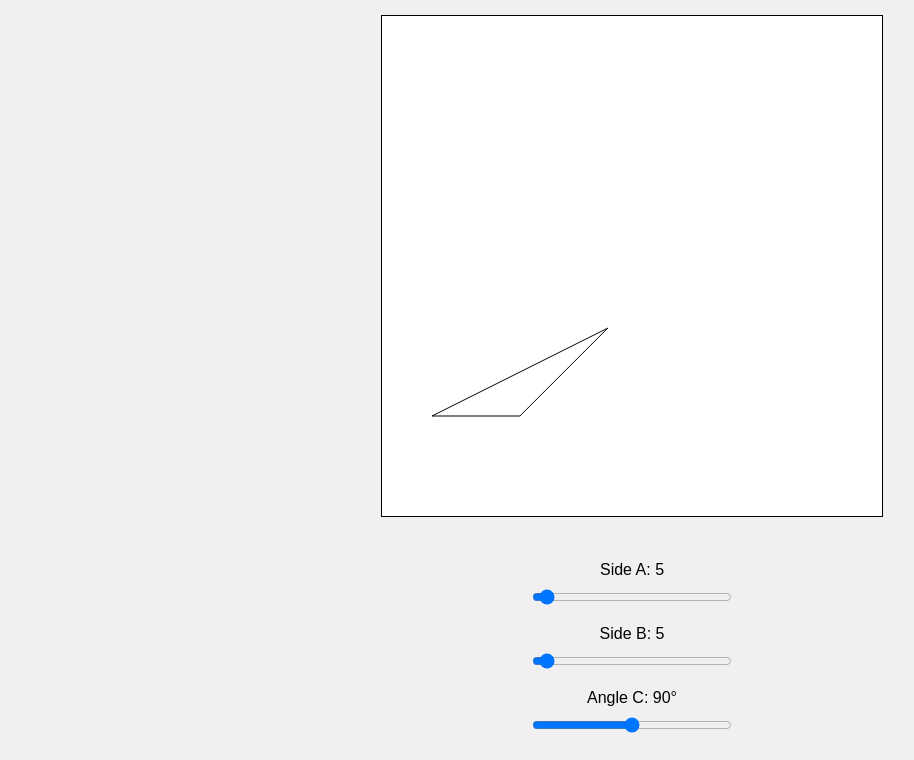
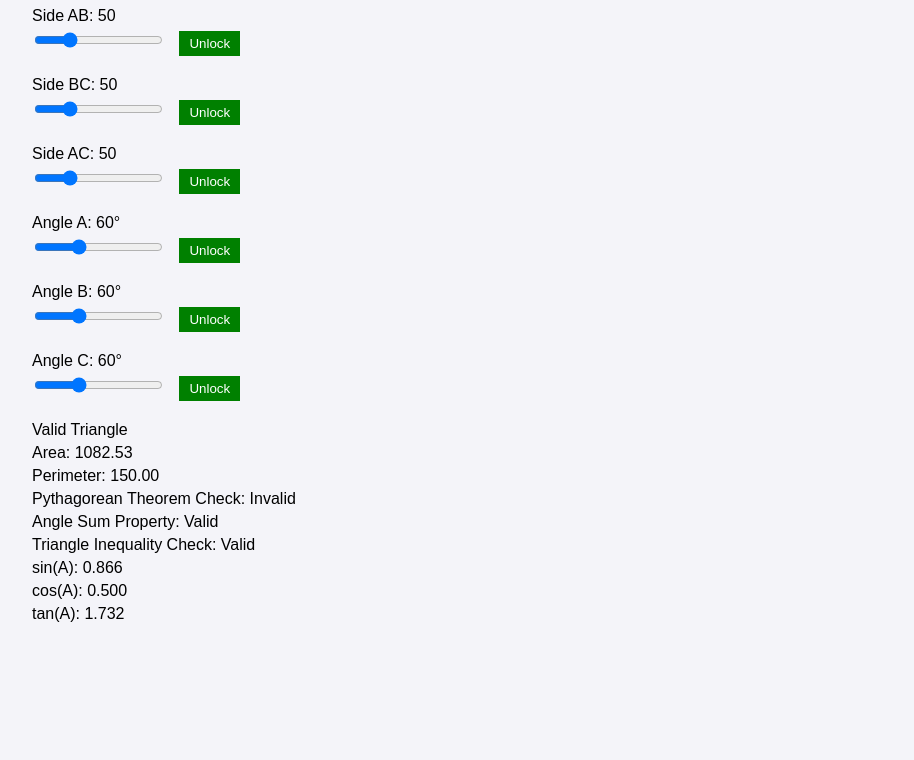
Before and after one commit to HemangKeswani12/trigonometry, a plain HTML site: page index.html in a window 1280 px wide. Shown: the part 113-873 px from the top of the page, without its empty margins (8-922 px from the left). After the commit the page ends 800 px from the top, so only its background shows below. Drawn offline with Linux system fonts and the light colour scheme.

Commit message:
Update index.html

```diff
--- a/index.html
+++ b/index.html
@@ -7,132 +7,157 @@
     <style>
         body {
             font-family: Arial, sans-serif;
+            margin: 20px;
+            padding: 20px;
+            background-color: #f4f4f9;
+        }
+        h1 {
             text-align: center;
-            padding: 20px;
-            background-color: #f0f0f0;
         }
-        .controls {
-            margin: 20px;
+        .slider-container {
+            margin-bottom: 20px;
         }
-        .slider {
-            display: flex;
-            flex-direction: column;
-            align-items: center;
-            margin: 10px;
-        }
-        input[type="range"] {
-            width: 200px;
-            margin: 10px 0;
-        }
-        canvas {
-            border: 1px solid #000;
-            margin: 20px auto;
-            background-color: white;
+        .slider-container label {
+            display: block;
+            margin-bottom: 5px;
         }
         .output {
-            background: #ffffff;
-            border: 1px solid #cccccc;
-            padding: 10px;
-            margin: 20px auto;
-            max-width: 400px;
-            text-align: left;
+            margin-top: 20px;
+        }
+        .output p {
+            margin: 5px 0;
+        }
+        .invalid {
+            color: red;
+            font-weight: bold;
+        }
+        button {
+            margin-left: 10px;
+            background-color: green;
+            color: white;
+            border: none;
+            padding: 5px 10px;
+            cursor: pointer;
+        }
+        button.locked {
+            background-color: grey;
         }
     </style>
 </head>
 <body>
     <h1>Triangle Simulator</h1>
-    <canvas id="triangleCanvas" width="500" height="500"></canvas>
 
-    <div class="controls">
-        <div class="slider">
-            <label>Side A: <span id="sideAValue">5</span></label>
-            <input type="range" id="sideA" min="1" max="100" value="5">
-        </div>
-        <div class="slider">
-            <label>Side B: <span id="sideBValue">5</span></label>
-            <input type="range" id="sideB" min="1" max="100" value="5">
-        </div>
-        <div class="slider">
-            <label>Angle C: <span id="angleCValue">90</span>°</label>
-            <input type="range" id="angleC" min="1" max="179" value="90">
-        </div>
+    <!-- Sliders for side lengths -->
+    <div class="slider-container">
+        <label>Side AB: <span id="abValue">50</span></label>
+        <input type="range" id="abSlider" min="1" max="200" value="50">
+        <button id="abLock" onclick="toggleLock('ab')">Unlock</button>
+    </div>
+    <div class="slider-container">
+        <label>Side BC: <span id="bcValue">50</span></label>
+        <input type="range" id="bcSlider" min="1" max="200" value="50">
+        <button id="bcLock" onclick="toggleLock('bc')">Unlock</button>
+    </div>
+    <div class="slider-container">
+        <label>Side AC: <span id="acValue">50</span></label>
+        <input type="range" id="acSlider" min="1" max="200" value="50">
+        <button id="acLock" onclick="toggleLock('ac')">Unlock</button>
     </div>
 
-    <div class="output" id="triangleDetails">
-        <!-- Output goes here -->
+    <!-- Sliders for angles -->
+    <div class="slider-container">
+        <label>Angle A: <span id="angleAValue">60</span>°</label>
+        <input type="range" id="angleASlider" min="1" max="179" value="60">
+        <button id="angleALock" onclick="toggleLock('angleA')">Unlock</button>
+    </div>
+    <div class="slider-container">
+        <label>Angle B: <span id="angleBValue">60</span>°</label>
+        <input type="range" id="angleBSlider" min="1" max="179" value="60">
+        <button id="angleBLock" onclick="toggleLock('angleB')">Unlock</button>
+    </div>
+    <div class="slider-container">
+        <label>Angle C: <span id="angleCValue">60</span>°</label>
+        <input type="range" id="angleCSlider" min="1" max="179" value="60">
+        <button id="angleCLock" onclick="toggleLock('angleC')">Unlock</button>
+    </div>
+
+    <!-- Output -->
+    <div class="output" id="output">
+        <p id="triangleStatus"></p>
+        <p>Area: <span id="area"></span></p>
+        <p>Perimeter: <span id="perimeter"></span></p>
+        <p>Pythagorean Theorem Check: <span id="pythagorean"></span></p>
+        <p>Angle Sum Property: <span id="angleSum"></span></p>
+        <p>Triangle Inequality Check: <span id="triangleInequality"></span></p>
+        <p>sin(A): <span id="sinA"></span></p>
+        <p>cos(A): <span id="cosA"></span></p>
+        <p>tan(A): <span id="tanA"></span></p>
     </div>
 
     <script>
-        const sideASlider = document.getElementById("sideA");
-        const sideBSlider = document.getElementById("sideB");
-        const angleCSlider = document.getElementById("angleC");
+        const abSlider = document.getElementById('abSlider');
+        const bcSlider = document.getElementById('bcSlider');
+        const acSlider = document.getElementById('acSlider');
+        const angleASlider = document.getElementById('angleASlider');
+        const angleBSlider = document.getElementById('angleBSlider');
+        const angleCSlider = document.getElementById('angleCSlider');
 
-        const sideAValue = document.getElementById("sideAValue");
-        const sideBValue = document.getElementById("sideBValue");
-        const angleCValue = document.getElementById("angleCValue");
+        const locks = { ab: false, bc: false, ac: false, angleA: false, angleB: false, angleC: false };
 
-        const canvas = document.getElementById("triangleCanvas");
-        const ctx = canvas.getContext("2d");
-
-        const details = document.getElementById("triangleDetails");
-
-        function updateTriangle() {
-            const a = +sideASlider.value;
-            const b = +sideBSlider.value;
-            const C = +angleCSlider.value;
-
-            sideAValue.textContent = a;
-            sideBValue.textContent = b;
-            angleCValue.textContent = C;
-
-            // Calculate third side and angles using the law of cosines/sines
-            const C_rad = (C * Math.PI) / 180;
-            const c = Math.sqrt(a * a + b * b - 2 * a * b * Math.cos(C_rad));
-            const A_rad = Math.asin((a * Math.sin(C_rad)) / c);
-            const B_rad = Math.PI - A_rad - C_rad;
-            const A = (A_rad * 180) / Math.PI;
-            const B = (B_rad * 180) / Math.PI;
-
-            const area = 0.5 * a * b * Math.sin(C_rad);
-            const perimeter = a + b + c;
-
-            const sinC = Math.sin(C_rad).toFixed(3);
-            const cosC = Math.cos(C_rad).toFixed(3);
-            const tanC = (Math.tan(C_rad) || "undefined").toFixed(3);
-
-            // Drawing the triangle
-            ctx.clearRect(0, 0, canvas.width, canvas.height);
-            const scale = 300 / (a + b + c);
-            const ax = 50, ay = 400;
-            const bx = ax + a * scale, by = ay;
-            const cx = bx + c * scale * Math.cos(B_rad), cy = by - c * scale * Math.sin(B_rad);
-
-            ctx.beginPath();
-            ctx.moveTo(ax, ay);
-            ctx.lineTo(bx, by);
-            ctx.lineTo(cx, cy);
-            ctx.closePath();
-            ctx.stroke();
-
-            // Output details
-            details.innerHTML = `
-                <b>Triangle Details:</b><br>
-                Right Angled: ${Math.abs(C - 90) < 0.01 ? "Yes" : "No"}<br>
-                Symmetrical: No<br>
-                Area: ${area.toFixed(2)}<br>
-                Perimeter: ${perimeter.toFixed(2)}<br>
-                sin(C): ${sinC}, cos(C): ${cosC}, tan(C): ${tanC}<br>
-                Pythagorean Check: ${
-                    Math.abs(a * a + b * b - c * c) < 0.01 ? "Valid" : "Not Applicable"
-                }
-            `;
+        function toggleLock(id) {
+            const lockButton = document.getElementById(`${id}Lock`);
+            locks[id] = !locks[id];
+            lockButton.textContent = locks[id] ? 'Locked' : 'Unlock';
+            lockButton.classList.toggle('locked');
         }
 
-        sideASlider.addEventListener("input", updateTriangle);
-        sideBSlider.addEventListener("input", updateTriangle);
-        angleCSlider.addEventListener("input", updateTriangle);
+        function calculate() {
+            const ab = Number(abSlider.value);
+            const bc = Number(bcSlider.value);
+            const ac = Number(acSlider.value);
+            const angleA = Number(angleASlider.value);
+            const angleB = Number(angleBSlider.value);
+            const angleC = Number(angleCSlider.value);
 
-        updateTriangle();
+            const isTriangle = ab + bc > ac && ab + ac > bc && bc + ac > ab && angleA + angleB + angleC === 180;
+
+            document.getElementById('abValue').textContent = ab;
+            document.getElementById('bcValue').textContent = bc;
+            document.getElementById('acValue').textContent = ac;
+            document.getElementById('angleAValue').textContent = angleA;
+            document.getElementById('angleBValue').textContent = angleB;
+            document.getElementById('angleCValue').textContent = angleC;
+
+            const area = 0.5 * ab * bc * Math.sin((Math.PI / 180) * angleC);
+            const perimeter = ab + bc + ac;
+
+            const sinA = (Math.sin((Math.PI / 180) * angleA)).toFixed(3);
+            const cosA = (Math.cos((Math.PI / 180) * angleA)).toFixed(3);
+            const tanA = (Math.tan((Math.PI / 180) * angleA)).toFixed(3);
+
+            document.getElementById('area').textContent = isTriangle ? area.toFixed(2) : 'N/A';
+            document.getElementById('perimeter').textContent = isTriangle ? perimeter.toFixed(2) : 'N/A';
+            document.getElementById('pythagorean').textContent = (Math.pow(ab, 2) + Math.pow(bc, 2) === Math.pow(ac, 2)) ? 'Valid' : 'Invalid';
+            document.getElementById('angleSum').textContent = angleA + angleB + angleC === 180 ? 'Valid' : 'Invalid';
+            document.getElementById('triangleInequality').textContent = isTriangle ? 'Valid' : 'Invalid';
+
+            document.getElementById('sinA').textContent = isTriangle ? sinA : 'N/A';
+            document.getElementById('cosA').textContent = isTriangle ? cosA : 'N/A';
+            document.getElementById('tanA').textContent = isTriangle ? tanA : 'N/A';
+
+            const status = document.getElementById('triangleStatus');
+            status.textContent = isTriangle ? 'Valid Triangle' : 'INVALID TRIANGLE';
+            status.className = isTriangle ? '' : 'invalid';
+        }
+
+        abSlider.addEventListener('input', calculate);
+        bcSlider.addEventListener('input', calculate);
+        acSlider.addEventListener('input', calculate);
+        angleASlider.addEventListener('input', calculate);
+        angleBSlider.addEventListener('input', calculate);
+        angleCSlider.addEventListener('input', calculate);
+
+        calculate();
     </script>
 </body>
 </html>
```
